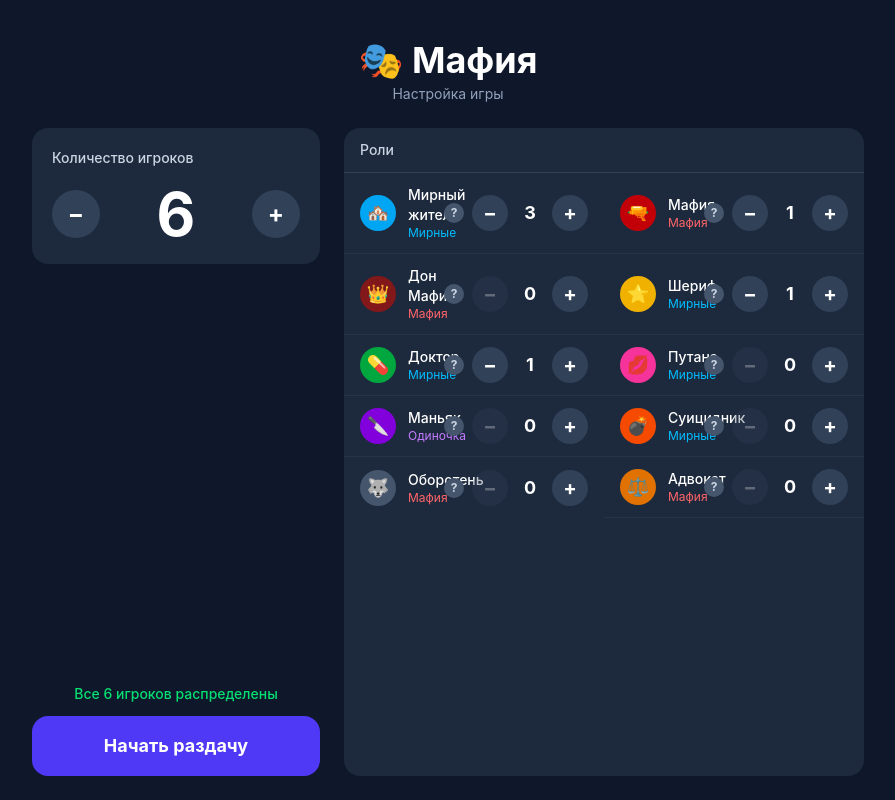
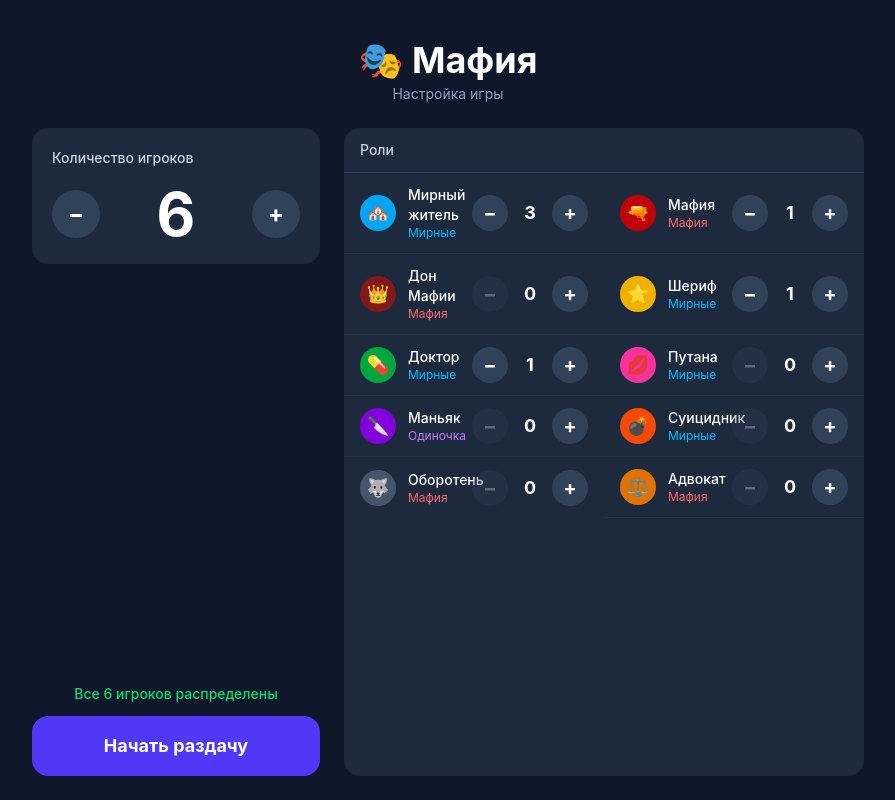
Before and after one commit to dimonb/mafia, a React (Vite) app: page / in a window 1280 px wide. Shown: the whole page, without its empty margins (192-1087 px from the left). Built offline with nearby package versions, Linux system fonts and the light colour scheme.

Commit message:
Tooltip: trigger on icon, fixed position via portal (no clipping)

```diff
--- a/src/components/RoleInfo.tsx
+++ b/src/components/RoleInfo.tsx
@@ -1,48 +1,60 @@
 import { useState, useRef, useEffect } from 'react';
+import { createPortal } from 'react-dom';
 
 interface RoleInfoProps {
+  bgClass: string;
+  icon: string;
   description: string;
 }
 
-export default function RoleInfo({ description }: RoleInfoProps) {
+export default function RoleInfo({ bgClass, icon, description }: RoleInfoProps) {
   const [open, setOpen] = useState(false);
-  const ref = useRef<HTMLDivElement>(null);
+  const [pos, setPos] = useState({ top: 0, left: 0 });
+  const ref = useRef<HTMLButtonElement>(null);
+
+  function show() {
+    if (!ref.current) return;
+    const r = ref.current.getBoundingClientRect();
+    setPos({ top: r.top + r.height / 2, left: r.right + 8 });
+    setOpen(true);
+  }
+
+  function hide() { setOpen(false); }
 
   // Close on outside tap (mobile)
   useEffect(() => {
     if (!open) return;
-    function handlePointer(e: PointerEvent) {
-      if (ref.current && !ref.current.contains(e.target as Node)) {
-        setOpen(false);
-      }
+    function handle(e: PointerEvent) {
+      if (ref.current && !ref.current.contains(e.target as Node)) hide();
     }
-    document.addEventListener('pointerdown', handlePointer);
-    return () => document.removeEventListener('pointerdown', handlePointer);
+    document.addEventListener('pointerdown', handle);
+    return () => document.removeEventListener('pointerdown', handle);
   }, [open]);
 
   return (
-    <div
-      ref={ref}
-      className="relative flex items-center"
-      onMouseEnter={() => setOpen(true)}
-      onMouseLeave={() => setOpen(false)}
-    >
+    <>
       <button
-        onPointerDown={(e) => { e.stopPropagation(); setOpen((o) => !o); }}
-        className="w-5 h-5 rounded-full bg-slate-600 hover:bg-slate-500 text-slate-300 text-xs font-bold flex items-center justify-center shrink-0 transition-colors"
+        ref={ref}
+        onMouseEnter={show}
+        onMouseLeave={hide}
+        onPointerDown={(e) => { e.stopPropagation(); open ? hide() : show(); }}
+        className={`w-9 h-9 rounded-full ${bgClass} flex items-center justify-center text-lg shrink-0 mr-3 cursor-pointer`}
         aria-label="Описание роли"
       >
-        ?
+        {icon}
       </button>
 
-      {open && (
-        <div className="absolute right-7 top-1/2 -translate-y-1/2 w-52 bg-slate-700 border border-slate-600 text-white text-xs leading-relaxed rounded-xl px-3 py-2.5 shadow-xl z-20 pointer-events-none">
+      {open && createPortal(
+        <div
+          className="fixed z-50 w-56 bg-slate-700 border border-slate-600 text-white text-xs leading-relaxed rounded-xl px-3 py-2.5 shadow-xl pointer-events-none"
+          style={{ top: pos.top, left: pos.left, transform: 'translateY(-50%)' }}
+        >
           {description}
-          {/* Arrow pointing right */}
-          <span className="absolute right-[-5px] top-1/2 -translate-y-1/2 w-0 h-0 border-y-4 border-y-transparent border-l-[5px] border-l-slate-600" />
-          <span className="absolute right-[-4px] top-1/2 -translate-y-1/2 w-0 h-0 border-y-4 border-y-transparent border-l-[5px] border-l-slate-700" />
-        </div>
+          <span className="absolute left-[-5px] top-1/2 -translate-y-1/2 w-0 h-0 border-y-4 border-y-transparent border-r-[5px] border-r-slate-600" />
+          <span className="absolute left-[-3px] top-1/2 -translate-y-1/2 w-0 h-0 border-y-4 border-y-transparent border-r-[5px] border-r-slate-700" />
+        </div>,
+        document.body
       )}
-    </div>
+    </>
   );
 }
--- a/src/screens/SetupScreen.tsx
+++ b/src/screens/SetupScreen.tsx
@@ -80,15 +80,11 @@ export default function SetupScreen() {
                   key={roleId}
                   className="flex items-center px-4 py-3 border-b border-slate-700/50 last:border-0 md:last:border-b md:[&:nth-last-child(2)]:border-b-0"
                 >
-                  <div className={`w-9 h-9 rounded-full ${role.bgClass} flex items-center justify-center text-lg mr-3 shrink-0`}>
-                    {role.icon}
-                  </div>
+                  <RoleInfo bgClass={role.bgClass} icon={role.icon} description={role.description} />
                   <div className="flex-1 min-w-0">
                     <div className="text-white text-sm font-medium">{role.name}</div>
                     <div className={`text-xs ${factionColor}`}>{FACTION_LABELS[role.faction]}</div>
                   </div>
-                  <RoleInfo description={role.description} />
-                  <div className="w-2" />
                   <RoleCounter
                     value={rc.count}
                     max={state.playerCount}
```
